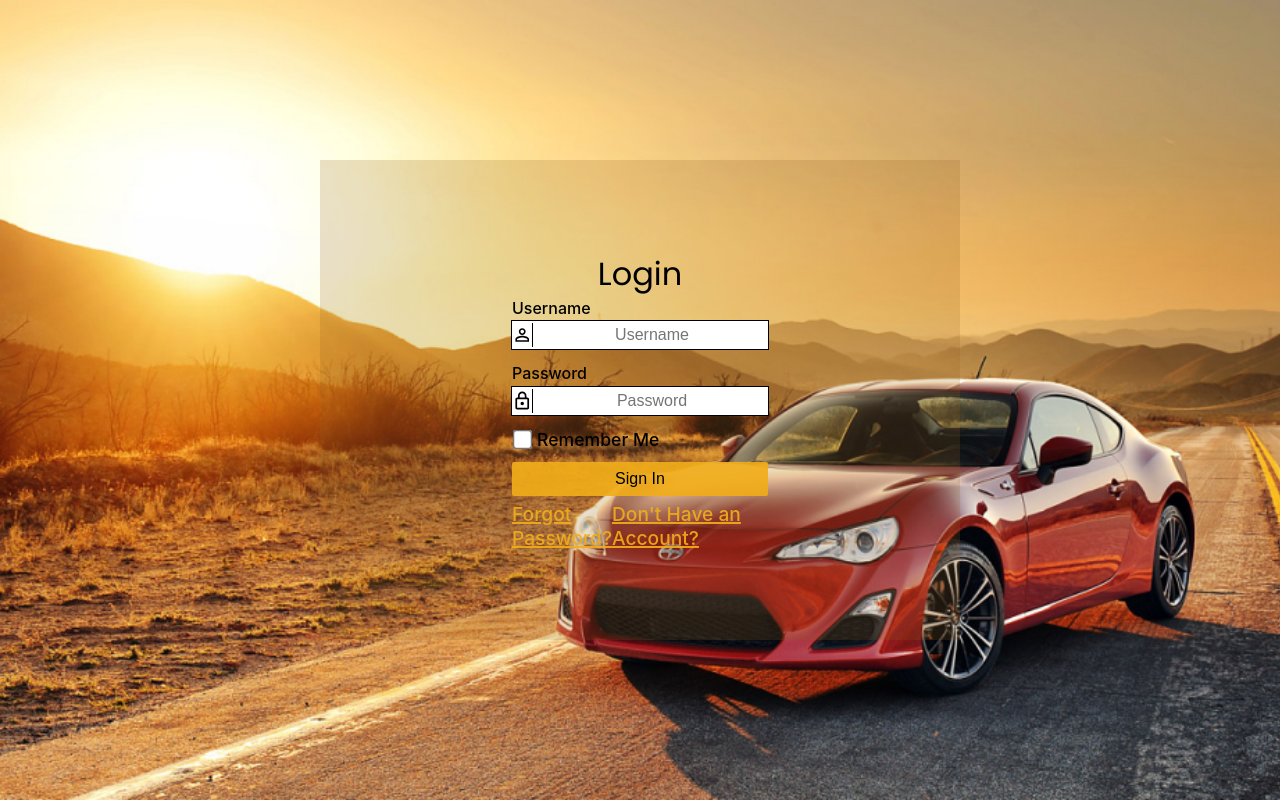
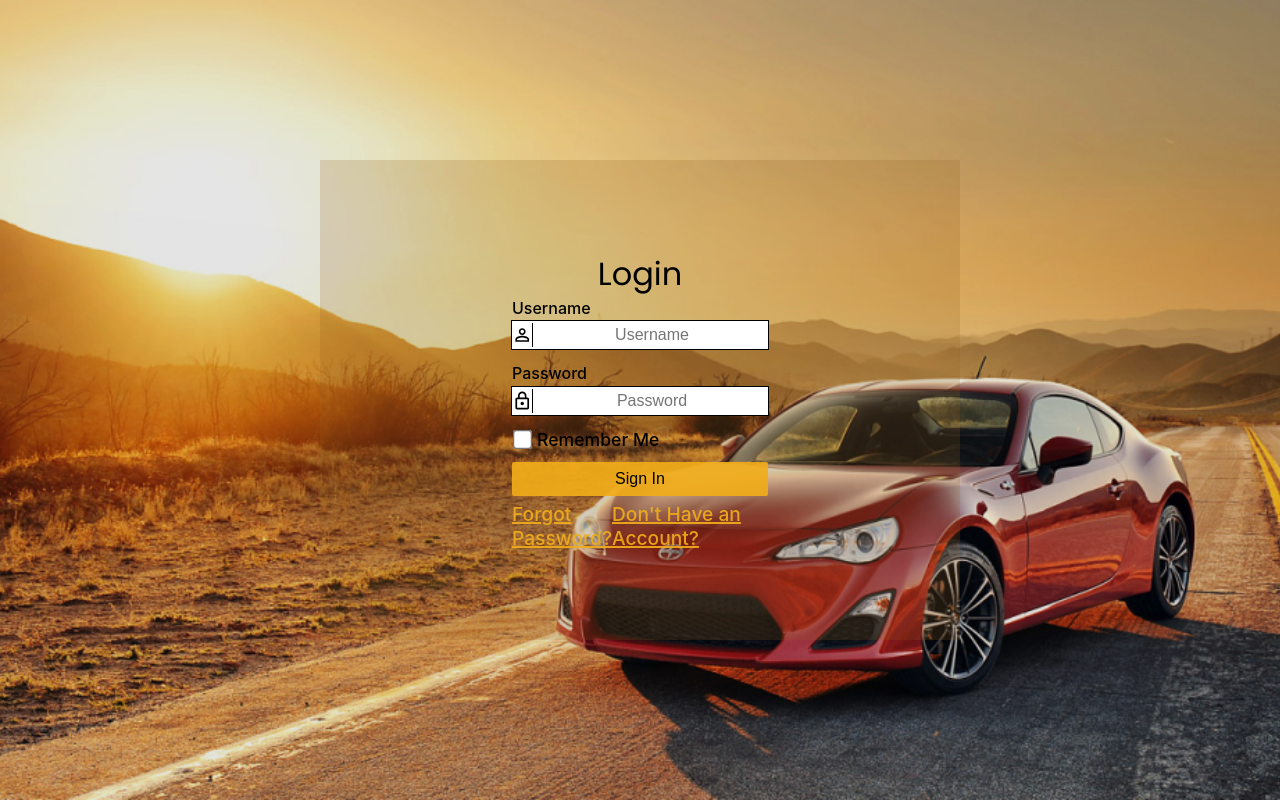
Before and after one commit to fchoy/ScionWebsite, a React (Create React App) app: page / in a window 1280 px wide. Built offline with nearby package versions, Linux system fonts and the light colour scheme.

Commit message:
lowered opacity of background in login page for desktop

```diff
--- a/src/Pages/Login.jsx
+++ b/src/Pages/Login.jsx
@@ -10,9 +10,18 @@ const Container = styled.div`
     height : 100vh;
     display : flex;
     justify-content: center;
+    //background : linear-gradient(rgba(0, 0, 0, 0.15), rgba(0, 0, 0, 0.15)), url(${bg}); //applies a color linearly in a vertical direction (Does same thing as what is written below)
+    background-color : rgba(0,0,0,0.1);
+    background-blend-mode: multiply;
     background-image: url(${bg});
     background-repeat: no-repeat;
     background-size: cover;
+
+    @media ${media.mobile} {
+        width : 100%;
+        margin: 0;
+        background-color : rgba(0,0,0,0);
+    }
 `;
 
 const LoginTitle = styled.span`
```
